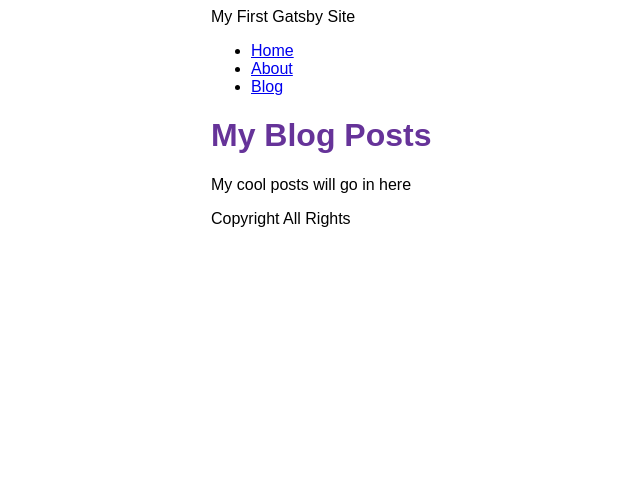
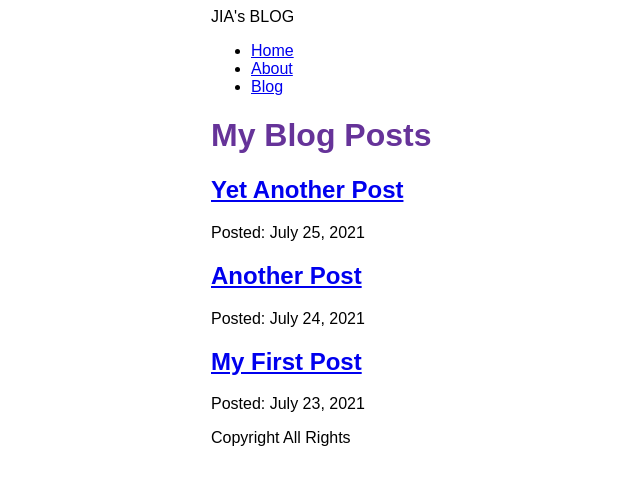
Before and after one commit to wldk1217/blog, a Gatsby site: page /blog in a window 1280 px wide. Shown: the whole page, without its empty margins (179-819 px from the left). Built offline with nearby package versions, Linux system fonts and the light colour scheme; Gatsby itself is replaced by a stand-in of ours.

Commit message:
블로그 37강

```diff
--- a/blog/another-post.mdx
+++ b/blog/another-post.mdx
@@ -0,0 +1,6 @@
+---
+title: "Another Post"
+date: "2021-07-24"
+---
+
+Here's another post! It's even better than the first one!
--- a/blog/my-first-post.mdx
+++ b/blog/my-first-post.mdx
@@ -0,0 +1,11 @@
+---
+title: "My First Post"
+date: "2021-07-23"
+---
+
+This is my first blog post! Isn't it _great_?
+Some of my **favorite** things are:
+
+- Petting dogs
+- Singing
+- Eating potato-based foods
--- a/blog/yet-another-post.mdx
+++ b/blog/yet-another-post.mdx
@@ -0,0 +1,6 @@
+---
+title: "Yet Another Post"
+date: "2021-07-25"
+---
+
+Wow look at all this content. How do they do it?
--- a/gatsby-config.js
+++ b/gatsby-config.js
@@ -1,6 +1,6 @@
 module.exports = {
   siteMetadata: {
-    title: "My First Gatsby Site",
+    title: "JIA's BLOG",
   },
   plugins: [
     "gatsby-plugin-image",
@@ -10,7 +10,8 @@
       options: {
         name: `blog`,
         path: `${__dirname}/blog`,
-      }
+      },
     },
+    "gatsby-plugin-mdx",
   ],
 };
--- a/package.json
+++ b/package.json
@@ -15,8 +15,11 @@
     "clean": "gatsby clean"
   },
   "dependencies": {
+    "@mdx-js/mdx": "^1.6.22",
+    "@mdx-js/react": "^1.6.22",
     "gatsby": "^4.17.1",
     "gatsby-plugin-image": "^2.17.0",
+    "gatsby-plugin-mdx": "^3.17.0",
     "gatsby-plugin-sharp": "^4.17.0",
     "gatsby-source-filesystem": "^4.17.0",
     "react": "^18.1.0",
--- a/src/pages/about.js
+++ b/src/pages/about.js
@@ -1,7 +1,5 @@
 import React from "react";
-import Head from "../components/Head";
 import Layout from "../components/Layout";
-import { StaticImage } from "gatsby-plugin-image";
 
 function AboutPage() {
   return(
@@ -9,7 +7,6 @@
       <p>
         Hi there! I'm the proud creator this site, which I built with Gatsby.
       </p>
-      <StaticImage alt="test" src="../images/icon.png" />
     </Layout>
   );
 }
--- a/src/pages/blog.js
+++ /dev/null
@@ -1,12 +0,0 @@
-import React from "react";
-import Layout from "../components/layout";
-
-function BlogPage() {
-  return (
-    <Layout pageTitle="My Blog Posts">
-      <p>My cool posts will go in here</p>
-    </Layout>
-  );
-}
-
-export default BlogPage;
--- /dev/null
+++ b/src/pages/blog/index.js
@@ -0,0 +1,35 @@
+import React from "react";
+import Layout from "../../components/Layout";
+import { graphql, Link } from "gatsby";
+
+const BlogPage = ({ data }) => {
+  return (
+    <Layout pageTitle="My Blog Posts">
+      {data.allMdx.nodes.map((node) => (
+        <article key={node.id}>
+          <h2>
+            <Link to={`/blog/${node.slug}`}>{node.frontmatter.title}</Link>
+          </h2>
+          <p>Posted: {node.frontmatter.date}</p>
+        </article>
+      ))}
+    </Layout>
+  );
+};
+
+export const query = graphql`
+  query {
+    allMdx(sort: { fields: frontmatter___date, order: DESC }) {
+      nodes {
+        frontmatter {
+          date(formatString: "MMMM D, YYYY")
+          title
+        }
+        id
+        slug
+      }
+    }
+  }
+`;
+
+export default BlogPage;
--- a/src/pages/index.js
+++ b/src/pages/index.js
@@ -9,7 +9,6 @@
     <Layout pageTitle="Home Page">
       <p>I'm making this by following the Gatsby Tutorial.</p>
       <StaticImage alt="test" src="../images/tree.jpg" />
-      <StaticImage alt="test" src="../images/icon.jpg" />
     </Layout>
   );
 };
```
Also changed, not shown: src/pages/blog/{mdx.slug}.js (added, +24 -0 lines), 1 other file.
